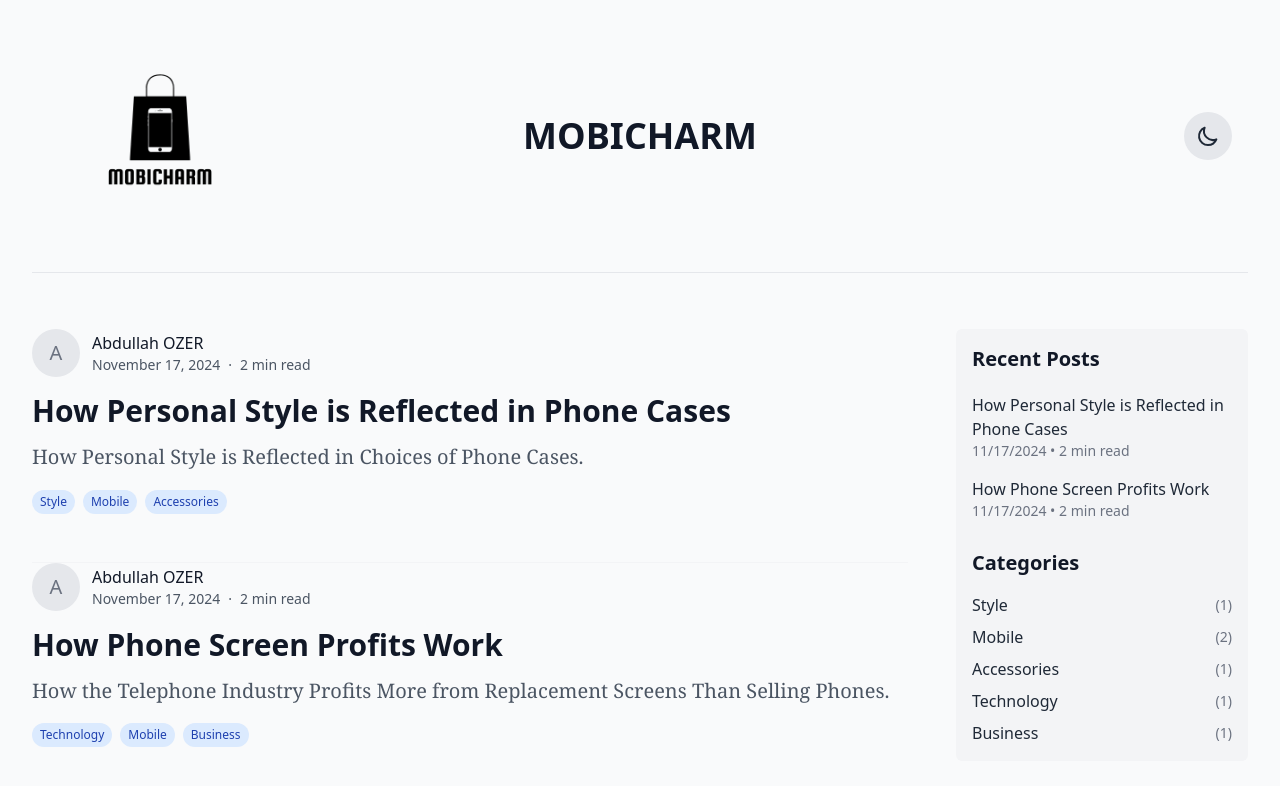
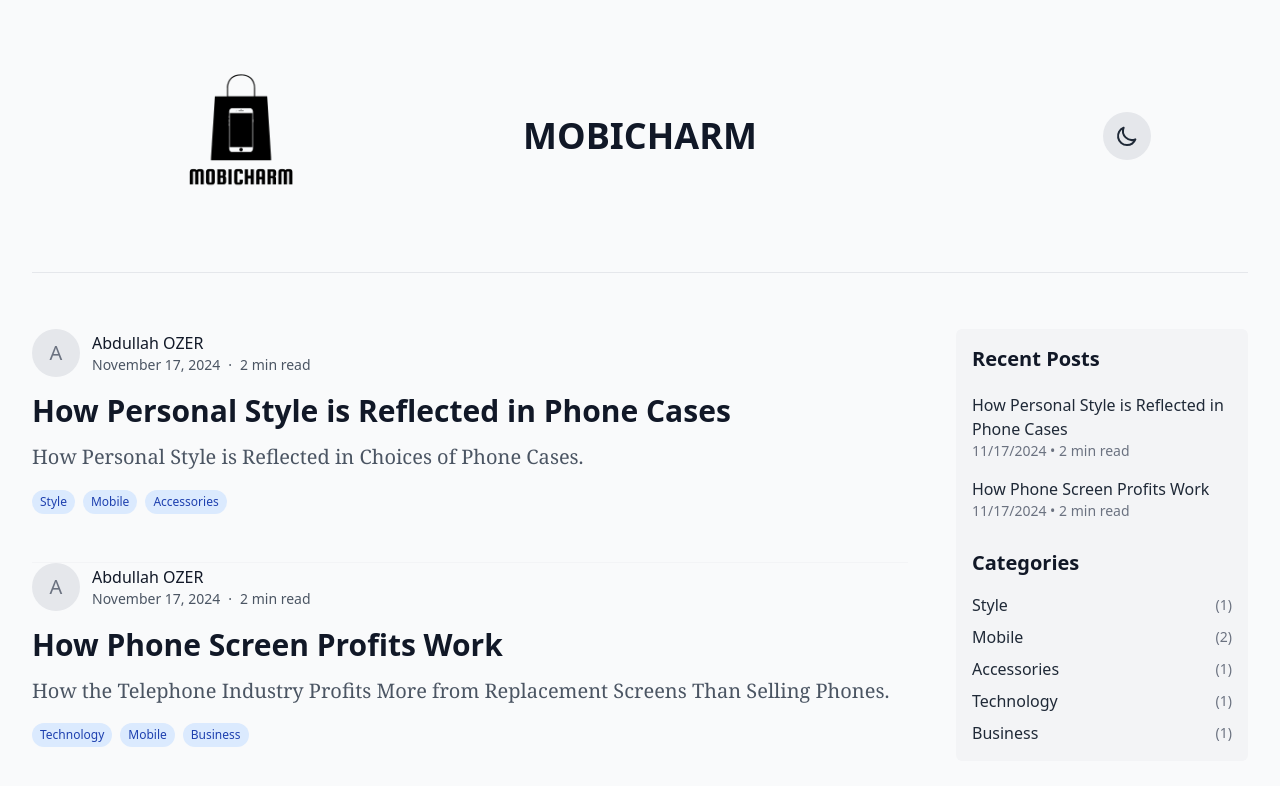
Before and after one commit to abdullahozer11/markdown-blog, a Next.js app: page / in a window 1280 px wide. Shown: the top 786 px of the page. Built offline with nearby package versions, Linux system fonts and the light colour scheme.

Commit message:
Header behavior more uniform

```diff
--- a/components/Header.js
+++ b/components/Header.js
@@ -8,7 +8,7 @@ export default function Header() {
     return (
         <header className="border-b border-gray-200 dark:border-gray-700 mb-6 transition-colors duration-200">
             <div className="container mx-auto px-4">
-                <div className="flex items-center justify-between py-3 lg:py-6">
+                <div className="flex items-center justify-around py-3 lg:py-6">
                     {/* Logo container */}
                     <div className="w-24 sm:w-32 lg:w-56">
                         <Link href="/">
--- a/pages/author/[author].js
+++ b/pages/author/[author].js
@@ -30,7 +30,7 @@ export default function AuthorPage() {
     const formattedAuthorName = author ? decodeURIComponent(author) : '';
 
     return (
-        <div className="container mx-auto px-4 lg:px-8">
+        <div className="container mx-auto px-4 lg:px-8 max-w-screen-xl">
             <Header />
             <main className="flex flex-col lg:flex-row gap-8 max-w-screen-xl mx-auto">
                 <section className="lg:w-3/4 w-full">
--- a/pages/blogs/[id].js
+++ b/pages/blogs/[id].js
@@ -67,7 +67,7 @@ export default function BlogPost() {
                 tags={post.categories}
                 canonicalUrl={`${process.env.NEXT_PUBLIC_SITE_URL}/blogs/${id}`}
             />
-            <div className="container mx-auto px-4 lg:px-8">
+            <div className="container mx-auto px-4 lg:px-8 max-w-screen-xl">
                 <Header/>
                 <main className="flex flex-col lg:flex-row gap-8 max-w-screen-xl mx-auto">
                     <article className="lg:w-3/4 w-full">
--- a/pages/category/[category].js
+++ b/pages/category/[category].js
@@ -28,7 +28,7 @@ export default function CategoryPage() {
     }, [category]);
 
     return (
-        <div className="container mx-auto px-4 lg:px-8">
+        <div className="container mx-auto px-4 lg:px-8 max-w-screen-xl">
             <Header />
             <main className="flex flex-col lg:flex-row gap-8 max-w-screen-xl mx-auto">
                 <section className="lg:w-3/4 w-full">
```
